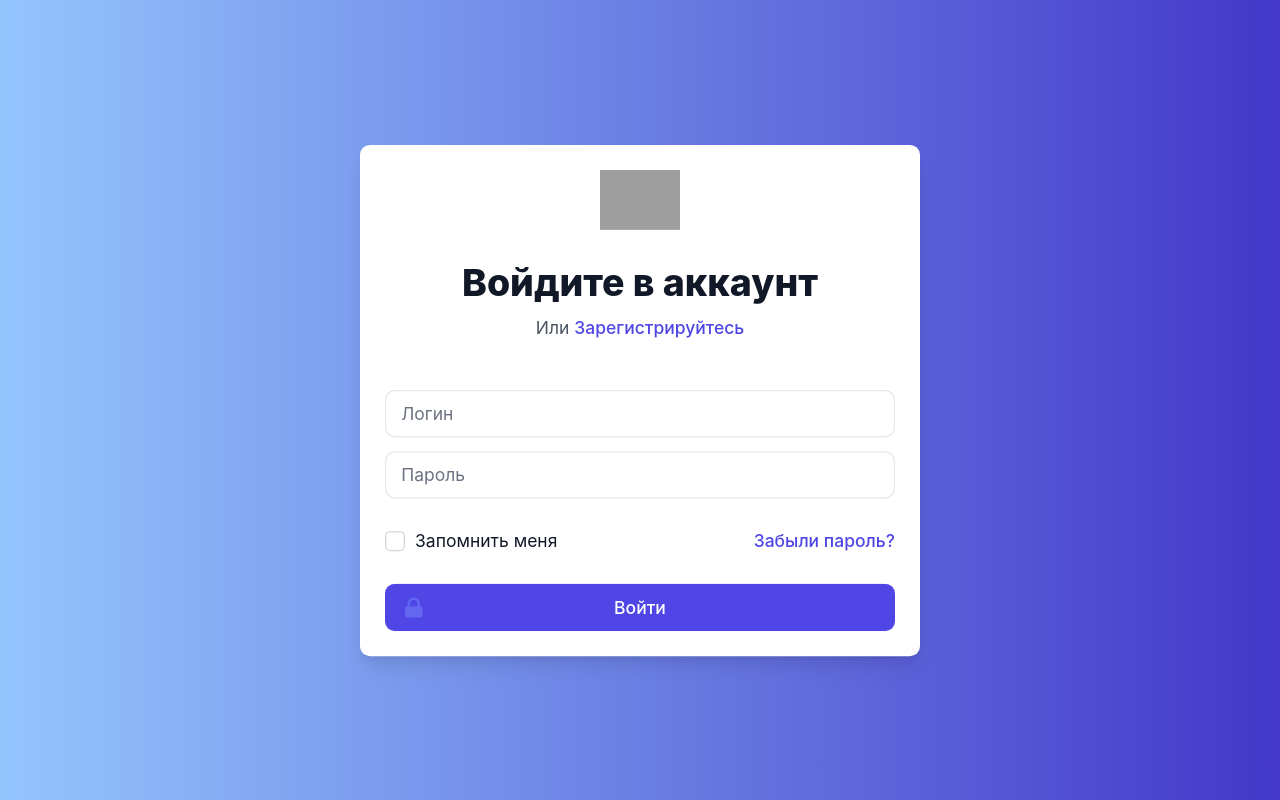
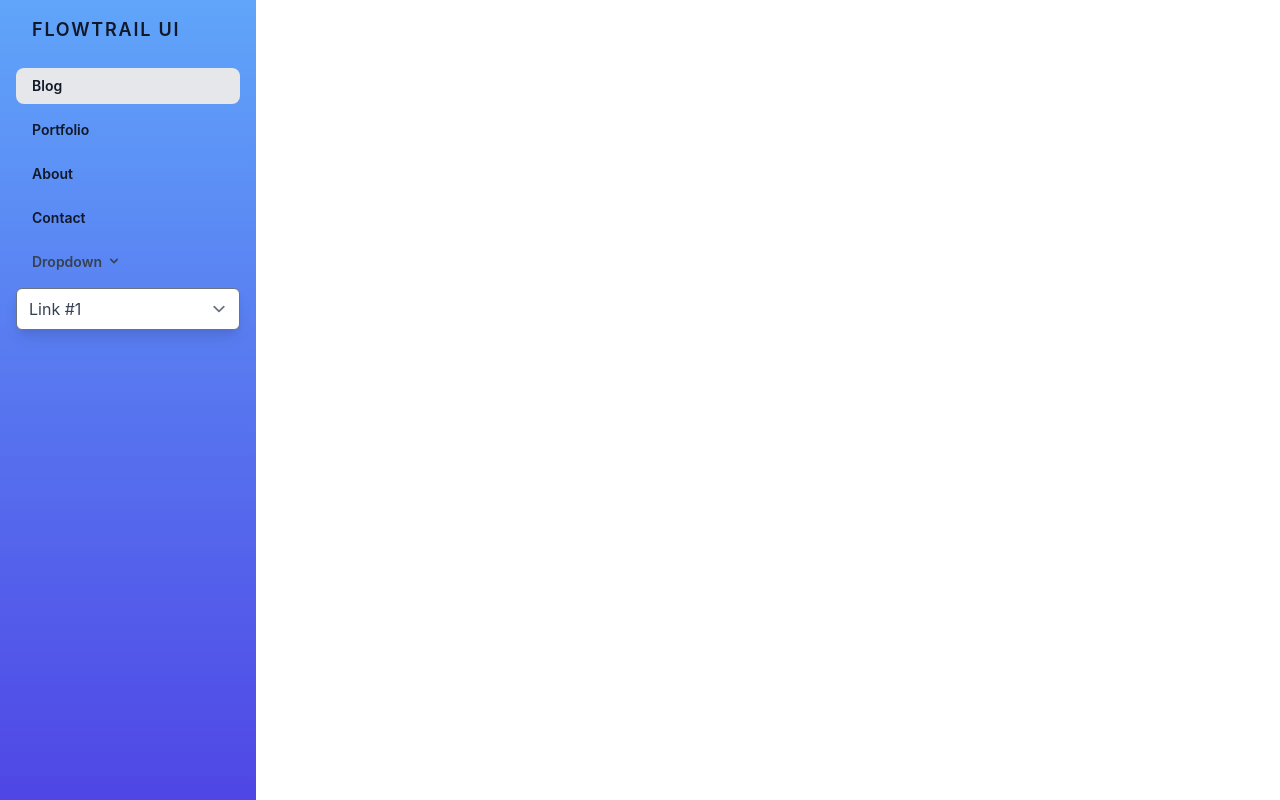
Before and after one commit to qwerfah/monitoring-system, an Angular app in the folder monitoring-client/: page / in a window 1280 px wide. Before the commit this address led to /login. Built offline with nearby package versions, Linux system fonts and the light colour scheme; grey boxes are pictures that could not be loaded; what @tailwindcss/typography would draw is missing.

Commit message:
Design updated.

```diff
--- a/monitoring-client/src/app/app-routing.module.ts
+++ b/monitoring-client/src/app/app-routing.module.ts
@@ -3,12 +3,12 @@
 
 import { AuthorizationFormComponent } from "./authorization/authorization-form/authorization-form.component";
 import { RegistrationFormComponent } from "./registration/registration-form/registration-form.component";
+import { MainFormComponent } from "./general/main-form/main-form.component";
 
 const routes: Routes = [
   {
     path: "",
-    redirectTo: "login",
-    pathMatch: "full",
+    component: MainFormComponent,
   },
   {
     path: "login",
--- a/monitoring-client/src/app/app.component.html
+++ b/monitoring-client/src/app/app.component.html
@@ -1,3 +1,3 @@
-<div class="bg-gradient-to-r from-blue-300 to-indigo-700">
+<div>
   <router-outlet></router-outlet>
 </div>
--- a/monitoring-client/src/app/app.module.ts
+++ b/monitoring-client/src/app/app.module.ts
@@ -3,6 +3,7 @@
 
 import { AuthorizationModule } from "./authorization/authorization.module";
 import { RegistrationModule } from "./registration/registration.module";
+import { GeneralModule } from "./general/general.module";
 
 import { AppRoutingModule } from "./app-routing.module";
 import { AppComponent } from "./app.component";
@@ -14,6 +15,7 @@
     AppRoutingModule,
     AuthorizationModule,
     RegistrationModule,
+    GeneralModule,
   ],
   providers: [],
   bootstrap: [AppComponent],
--- a/monitoring-client/src/app/authorization/authorization-form/authorization-form.component.html
+++ b/monitoring-client/src/app/authorization/authorization-form/authorization-form.component.html
@@ -1,4 +1,6 @@
-<div class="min-h-screen flex items-center justify-center sm:px-6 lg:px-8">
+<div
+  class="min-h-screen flex items-center justify-center sm:px-6 lg:px-8 bg-gradient-to-r from-blue-300 to-indigo-700"
+>
   <div
     class="transform scale-125 max-w-md w-full space-y-10 rounded-lg py-5 px-5 bg-white shadow-lg"
   >
--- a/monitoring-client/src/app/general/general.module.ts
+++ b/monitoring-client/src/app/general/general.module.ts
@@ -1,10 +1,11 @@
 import { NgModule } from "@angular/core";
 import { CommonModule } from "@angular/common";
 import { MainFormComponent } from "./main-form/main-form.component";
+import { BrowserAnimationsModule } from "@angular/platform-browser/animations";
 
 @NgModule({
   declarations: [MainFormComponent],
-  imports: [CommonModule],
+  imports: [CommonModule, BrowserAnimationsModule],
   exports: [MainFormComponent],
 })
 export class GeneralModule {}
--- a/monitoring-client/src/app/general/main-form/main-form.component.html
+++ b/monitoring-client/src/app/general/main-form/main-form.component.html
@@ -1,3 +1,89 @@
-<p>
-  main-form works!
-</p>
+<script
+  src="https://cdn.jsdelivr.net/gh/alpinejs/alpine@v2.x.x/dist/alpine.min.js"
+  defer
+></script>
+<div class="md:flex flex-col md:flex-row md:min-h-screen w-full">
+  <div
+    class="flex flex-col w-full md:w-64 text-gray-700 bg-white dark-mode:text-gray-200 dark-mode:bg-gray-800 flex-shrink-0 bg-gradient-to-b from-blue-400 to-indigo-600"
+    x-data="{ open: false }"
+  >
+    <div
+      class="flex-shrink-0 px-8 py-4 flex flex-row items-center justify-between"
+    >
+      <a
+        href="#"
+        class="text-lg font-semibold tracking-widest text-gray-900 uppercase rounded-lg dark-mode:text-white focus:outline-none focus:shadow-outline"
+        >Flowtrail UI</a
+      >
+      <button
+        class="rounded-lg md:hidden rounded-lg focus:outline-none focus:shadow-outline"
+      >
+        <svg fill="currentColor" viewBox="0 0 20 20" class="w-6 h-6">
+          <path
+            x-show="!open"
+            fill-rule="evenodd"
+            d="M3 5a1 1 0 011-1h12a1 1 0 110 2H4a1 1 0 01-1-1zM3 10a1 1 0 011-1h12a1 1 0 110 2H4a1 1 0 01-1-1zM9 15a1 1 0 011-1h6a1 1 0 110 2h-6a1 1 0 01-1-1z"
+            clip-rule="evenodd"
+          ></path>
+          <path
+            x-show="open"
+            fill-rule="evenodd"
+            d="M4.293 4.293a1 1 0 011.414 0L10 8.586l4.293-4.293a1 1 0 111.414 1.414L11.414 10l4.293 4.293a1 1 0 01-1.414 1.414L10 11.414l-4.293 4.293a1 1 0 01-1.414-1.414L8.586 10 4.293 5.707a1 1 0 010-1.414z"
+            clip-rule="evenodd"
+          ></path>
+        </svg>
+      </button>
+    </div>
+    <nav
+      :class="{'block': open, 'hidden': !open}"
+      class="flex-grow md:block px-4 pb-4 md:pb-0 md:overflow-y-auto"
+    >
+      <a
+        class="block px-4 py-2 mt-2 text-sm font-semibold text-gray-900 bg-gray-200 rounded-lg dark-mode:bg-gray-700 dark-mode:hover:bg-gray-600 dark-mode:focus:bg-gray-600 dark-mode:focus:text-white dark-mode:hover:text-white dark-mode:text-gray-200 hover:text-gray-900 focus:text-gray-900 hover:bg-gray-200 focus:bg-gray-200 focus:outline-none focus:shadow-outline"
+        href="#"
+        >Blog</a
+      >
+      <a
+        class="block px-4 py-2 mt-2 text-sm font-semibold text-gray-900 bg-transparent rounded-lg dark-mode:bg-transparent dark-mode:hover:bg-gray-600 dark-mode:focus:bg-gray-600 dark-mode:focus:text-white dark-mode:hover:text-white dark-mode:text-gray-200 hover:text-gray-900 focus:text-gray-900 hover:bg-gray-200 focus:bg-gray-200 focus:outline-none focus:shadow-outline"
+        href="#"
+        >Portfolio</a
+      >
+      <a
+        class="block px-4 py-2 mt-2 text-sm font-semibold text-gray-900 bg-transparent rounded-lg dark-mode:bg-transparent dark-mode:hover:bg-gray-600 dark-mode:focus:bg-gray-600 dark-mode:focus:text-white dark-mode:hover:text-white dark-mode:text-gray-200 hover:text-gray-900 focus:text-gray-900 hover:bg-gray-200 focus:bg-gray-200 focus:outline-none focus:shadow-outline"
+        href="#"
+        >About</a
+      >
+      <a
+        class="block px-4 py-2 mt-2 text-sm font-semibold text-gray-900 bg-transparent rounded-lg dark-mode:bg-transparent dark-mode:hover:bg-gray-600 dark-mode:focus:bg-gray-600 dark-mode:focus:text-white dark-mode:hover:text-white dark-mode:text-gray-200 hover:text-gray-900 focus:text-gray-900 hover:bg-gray-200 focus:bg-gray-200 focus:outline-none focus:shadow-outline"
+        href="#"
+        >Contact</a
+      >
+      <div class="relative" x-data="{ open: false }">
+        <button
+          class="flex flex-row items-center w-full px-4 py-2 mt-2 text-sm font-semibold text-left bg-transparent rounded-lg dark-mode:bg-transparent dark-mode:focus:text-white dark-mode:hover:text-white dark-mode:focus:bg-gray-600 dark-mode:hover:bg-gray-600 md:block hover:text-gray-900 focus:text-gray-900 hover:bg-gray-200 focus:bg-gray-200 focus:outline-none focus:shadow-outline"
+        >
+          <span>Dropdown</span>
+          <svg
+            fill="currentColor"
+            viewBox="0 0 20 20"
+            :class="{'rotate-180': open, 'rotate-0': !open}"
+            class="inline w-4 h-4 mt-1 ml-1 transition-transform duration-200 transform md:-mt-1"
+          >
+            <path
+              fill-rule="evenodd"
+              d="M5.293 7.293a1 1 0 011.414 0L10 10.586l3.293-3.293a1 1 0 111.414 1.414l-4 4a1 1 0 01-1.414 0l-4-4a1 1 0 010-1.414z"
+              clip-rule="evenodd"
+            ></path>
+          </svg>
+        </button>
+        <select
+          class="relative absolute right-0 w-full mt-2 origin-top-right rounded-md shadow-lg"
+        >
+          <option href="#">Link #1</option>
+          <option href="#">Link #2</option>
+          <option href="#">Link #3</option>
+        </select>
+      </div>
+    </nav>
+  </div>
+</div>
--- a/monitoring-client/src/app/general/main-form/main-form.component.ts
+++ b/monitoring-client/src/app/general/main-form/main-form.component.ts
@@ -1,15 +1,12 @@
-import { Component, OnInit } from '@angular/core';
+import { Component, OnInit } from "@angular/core";
 
 @Component({
-  selector: 'app-main-form',
-  templateUrl: './main-form.component.html',
-  styleUrls: ['./main-form.component.css']
+  selector: "app-main-form",
+  templateUrl: "./main-form.component.html",
+  styleUrls: ["./main-form.component.css"],
 })
 export class MainFormComponent implements OnInit {
+  constructor() {}
 
-  constructor() { }
-
-  ngOnInit() {
-  }
-
+  ngOnInit() {}
 }
--- a/monitoring-client/src/app/registration/registration-form/registration-form.component.html
+++ b/monitoring-client/src/app/registration/registration-form/registration-form.component.html
@@ -1,5 +1,5 @@
 <div
-  class="filter blur-lg min-h-screen flex items-center justify-center py-12 px-4 sm:px-6 lg:px-8"
+  class="filter blur-lg min-h-screen flex items-center justify-center py-12 px-4 sm:px-6 lg:px-8 bg-gradient-to-r from-blue-300 to-indigo-700"
 >
   <div></div>
   <div
```
